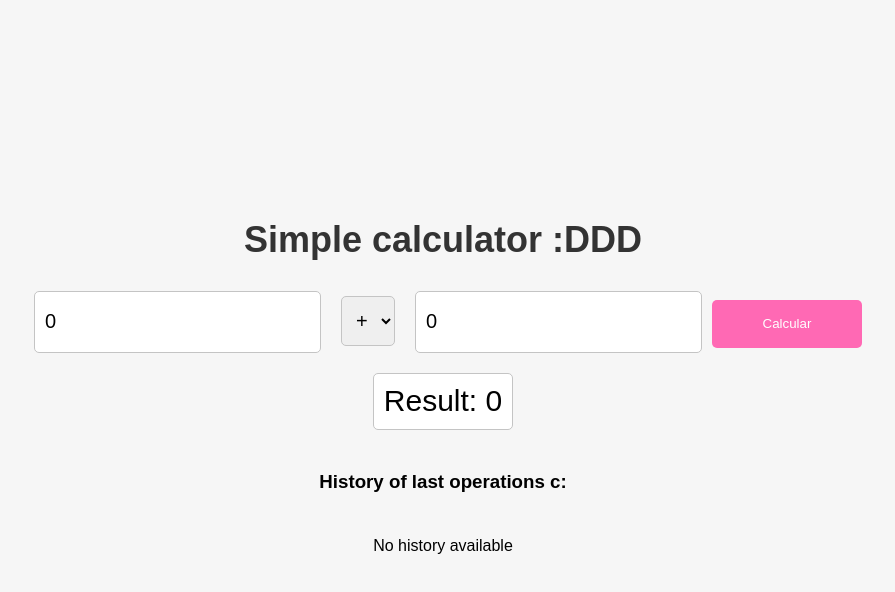
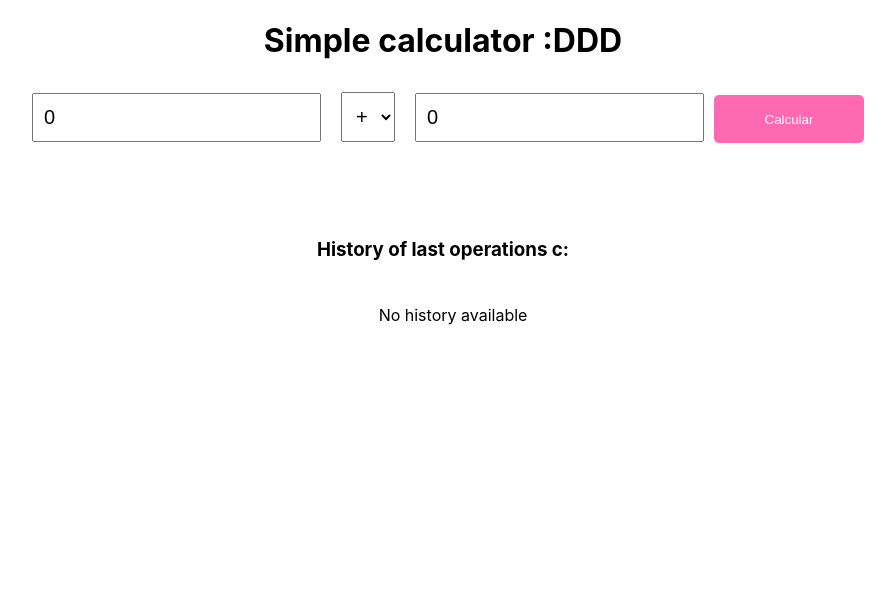
Before and after one commit to MadMofin/jest-learning, a React (Create React App) app: page / in a window 1280 px wide. Shown: the top 592 px of the page, without its empty margins (197-1092 px from the left). Built offline with nearby package versions, Linux system fonts and the light colour scheme.

Commit message:
cambios de history y limpieza en el test

```diff
--- a/src/components/Calculator.jsx
+++ b/src/components/Calculator.jsx
@@ -3,50 +3,9 @@ import * as operations from "../utils/mathOperations";
 import { OPERATIONS_SYMBOLS } from "../constants/calculatorConstants";
 
 const styles = {
-  container: {
-    display: "flex",
-    flexDirection: "column",
-    alignItems: "center",
-    justifyContent: "center",
-    minHeight: "100vh",
-    backgroundColor: "#F6F6F6",
-    fontFamily: "sans-serif",
-  },
-  title: {
-    margin: 0,
-    fontSize: 36,
-    fontWeight: "bold",
-    color: "#333333",
-    marginBottom: 20,
-  },
-  input: {
-    margin: 10,
-    height: 40,
-    fontSize: 20,
-    padding: 10,
-    border: "1px solid #C4C4C4",
-    borderRadius: 5,
-    outline: "none",
-  },
-  select: {
-    margin: 10,
-    height: 50,
-    fontSize: 20,
-    padding: 10,
-    border: "1px solid #C4C4C4",
-    borderRadius: 5,
-    outline: "none",
-  },
-  result: {
-    margin: 10,
-    height: 35,
-    fontSize: 30,
-    padding: 10,
-    border: "1px solid #C4C4C4",
-    borderRadius: 5,
-    outline: "none",
-    backgroundColor: "#FFFFFF",
-  },
+  input: { margin: 10, height: 25, fontSize: 20, padding: 10 },
+  select: { margin: 10, height: 50, fontSize: 20, padding: 10 },
+  result: { margin: 10, height: 25, fontSize: 40, padding: 10 },
 };
 
 export const Calculator = () => {
@@ -57,31 +16,30 @@ export const Calculator = () => {
     operation: "sum",
   });
   const [history, setHistory] = React.useState([]);
-  let auxHistory = [];
 
-  React.useEffect(() => {
-    if (
-      !(isNaN(parseFloat(data.a)) || isNaN(parseFloat(data.b))) &&
-      data.a !== "" &&
-      data.b !== ""
-    ) {
-      const res = operations.operation(
-        parseFloat(data.a),
-        parseFloat(data.b),
-        data.operation
-      );
-      setData({ ...data, result: res });
-    }
-    //eslint-disable-next-line
-  }, [data.a, data.b, data.operation]);
+  /**
+   * Adds a new data element to the history and limits the number of elements to a maximum of 10.
+   *
+   * @param {Object[]} history - The current history of data.
+   * @param {Object} newData - The new data element to add to the history.
+   * @param {*} res - The result associated with the new data element.
+   * @param {Function} setHistory - The function to update the data history in the state.
+   * @returns {void}
+   */
+
+  const addDataHistory = (newData) => {
+    const newHistory = [newData, ...history];
+    if (newHistory.length >= 10) newHistory.pop();
+
+    setHistory(newHistory);
+  };
 
   const handleChange = (v) => {
     if (isNaN(parseFloat(v.target.value)))
       return setData({
         ...data,
         [v.target.name]: v.target.value,
-        result: null,
-        error: "Enter a valid number",
+        result: "Enter a valid number",
       });
 
     setData({ ...data, [v.target.name]: v.target.value });
@@ -99,8 +57,7 @@ export const Calculator = () => {
         ...data,
         result: res,
       });
-      const getHistory = operations.addDataHistory(newData, res, auxHistory);
-      setHistory(getHistory);
+      addDataHistory({ ...data, result: res });
     }
   };
 
```
Also changed, not shown: 2 other files (tests, documents, lock files or other folders).
